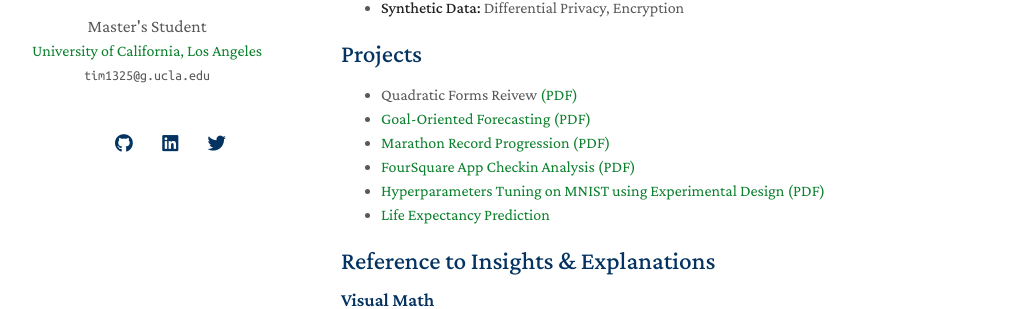
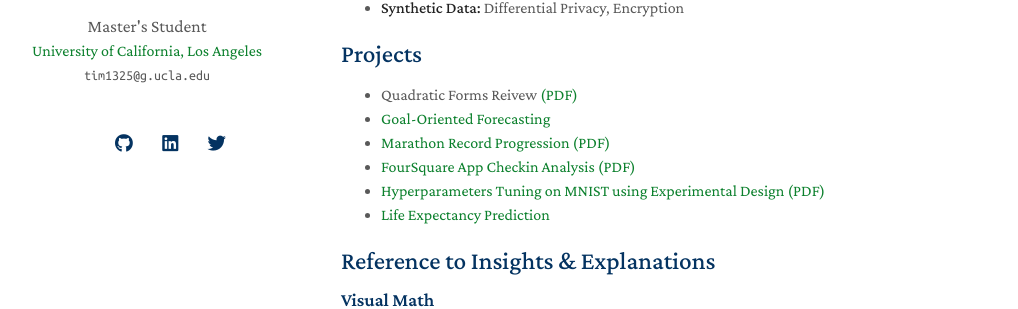
Before and after one commit to timc1325/timc1325.github.io, a Jekyll site: the page built from index.md, in a window 1280 px wide and 1334 px high. Shown: the part 295-604 px from the top of the window, without its empty margins (129-1147 px from the left). Built offline with Jekyll 4.4.1, drawn with Linux system fonts in a browser that asks for light colours; nearby versions of some CDN libraries; a style sheet for code colours, icons or effects is not loaded; our own code applies the rules of GitHub Pages for plain Markdown files.

Commit message:
Update index.md
Signed-off-by: Tim <86130025+timc1325@users.noreply.github.com>

```diff
--- a/index.md
+++ b/index.md
@@ -16,7 +16,7 @@ I am a Masters student at University of California, Los Angeles, majoring in App
 
 ## Projects
 - Quadratic Forms Reivew [(PDF)](assets/files/latex/Quadratic_Forms.pdf)
-- [Goal-Oriented Forecasting](https://github.com/timc1325/Five_Major_Leagues_Prediction) [(PDF)](assets/files/latex/Thesis.pdf)
+- [Goal-Oriented Forecasting](https://github.com/timc1325/Five_Major_Leagues_Prediction)
 - [Marathon Record Progression](https://github.com/timc1325/Marathon-Record-Progression) [(PDF)](assets/files/latex/Marathon.pdf)
 - [FourSquare App Checkin Analysis](https://github.com/timc1325/AppCheckin) [(PDF)](assets/files/latex/AppCheckin.pdf)
 - [Hyperparameters Tuning on MNIST using Experimental Design](https://github.com/timc1325/Experimental-Design_MNIST-Hyperparameter-Tuning) [(PDF)](assets/files/latex/Hyperparameter Tuning.pdf)
```
